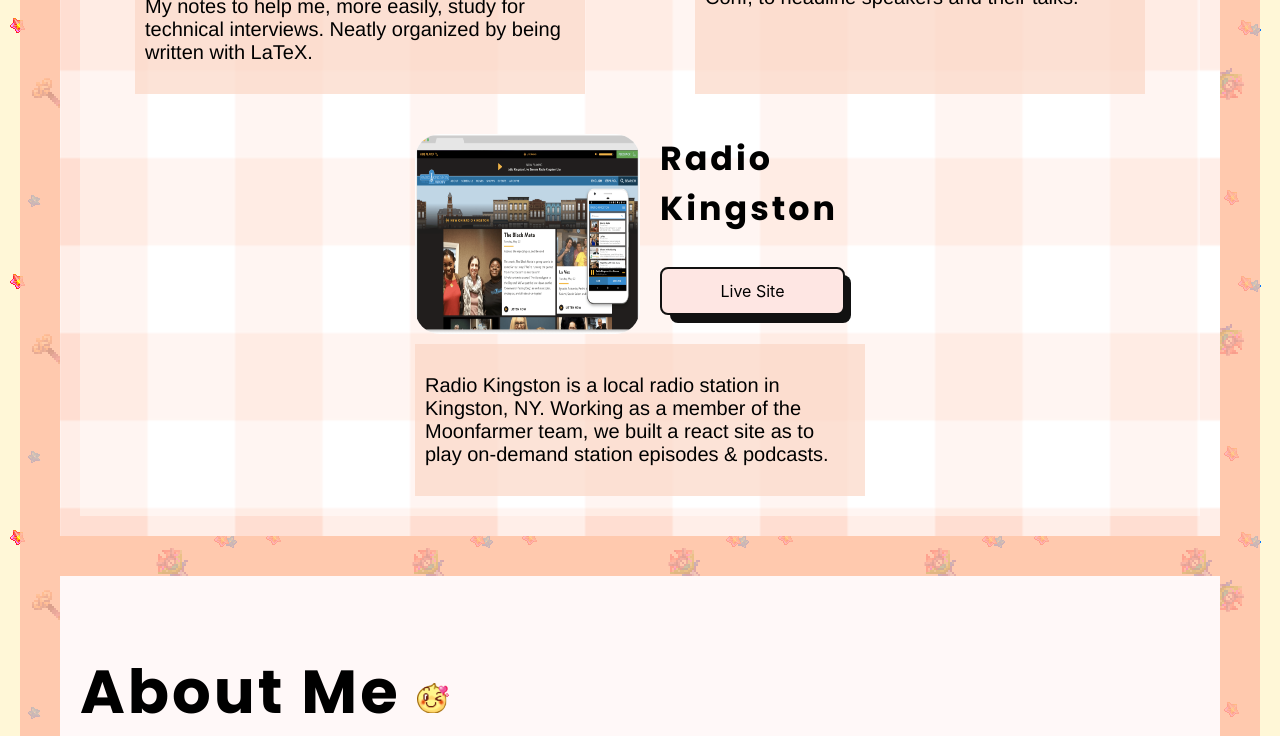
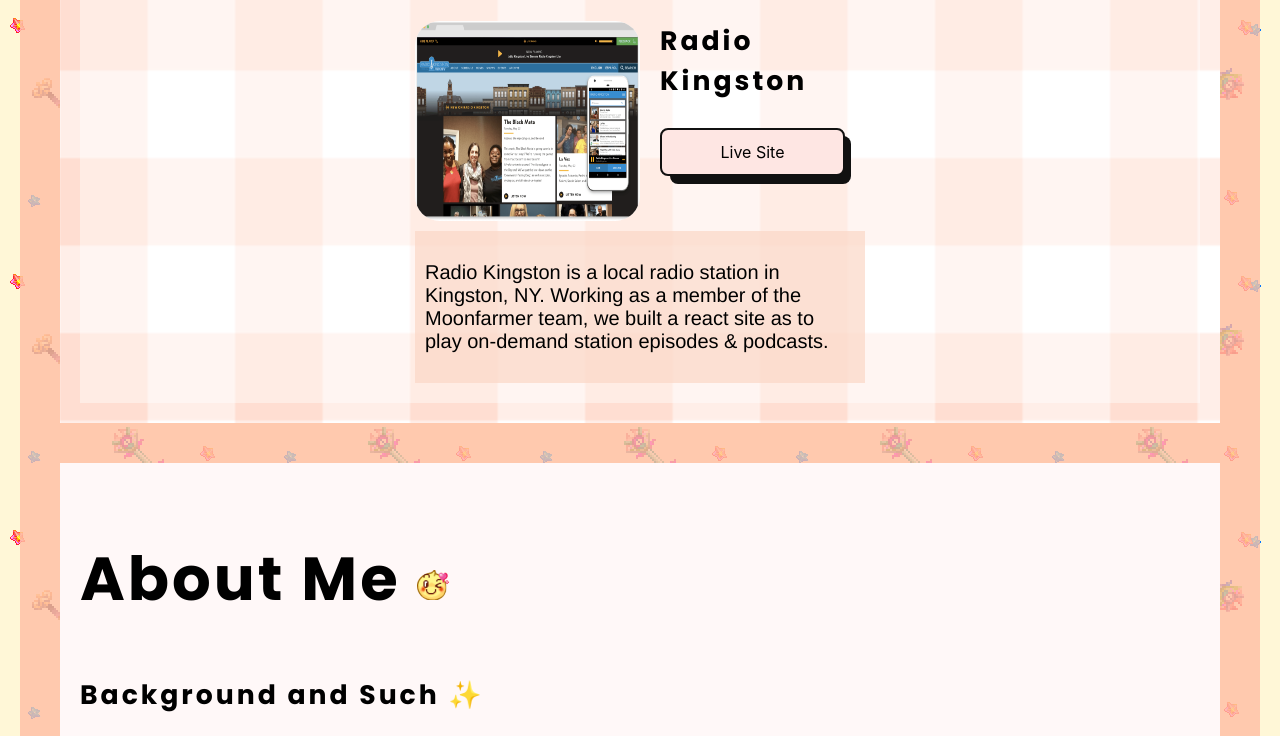
Before and after one commit to walshyb/walshyb.github.io, a React (Create React App) app: page / in a window 1280 px wide. Shown: the part 2560-3296 px from the top of the page. Built offline with nearby package versions, Linux system fonts and the light colour scheme; a web font is replaced by a local one.

Commit message:
Font adjustments

```diff
--- a/src/components/About.scss
+++ b/src/components/About.scss
@@ -12,7 +12,7 @@
   .about-container {
     h3 {
       font-family: Poppins, Helvetica, sans-serif;
-      font-size: 30pt;
+      font-size: 20pt;
       margin-top: 60px;
       margin-bottom: 0;
 
--- a/src/components/Project.scss
+++ b/src/components/Project.scss
@@ -53,7 +53,7 @@
       h3 {
         font-family: Poppins, Helvetica, sans-serif;
         margin-top: 0;
-        font-size: 25pt;
+        font-size: 20pt;
       }
 
       .project-link {
```
